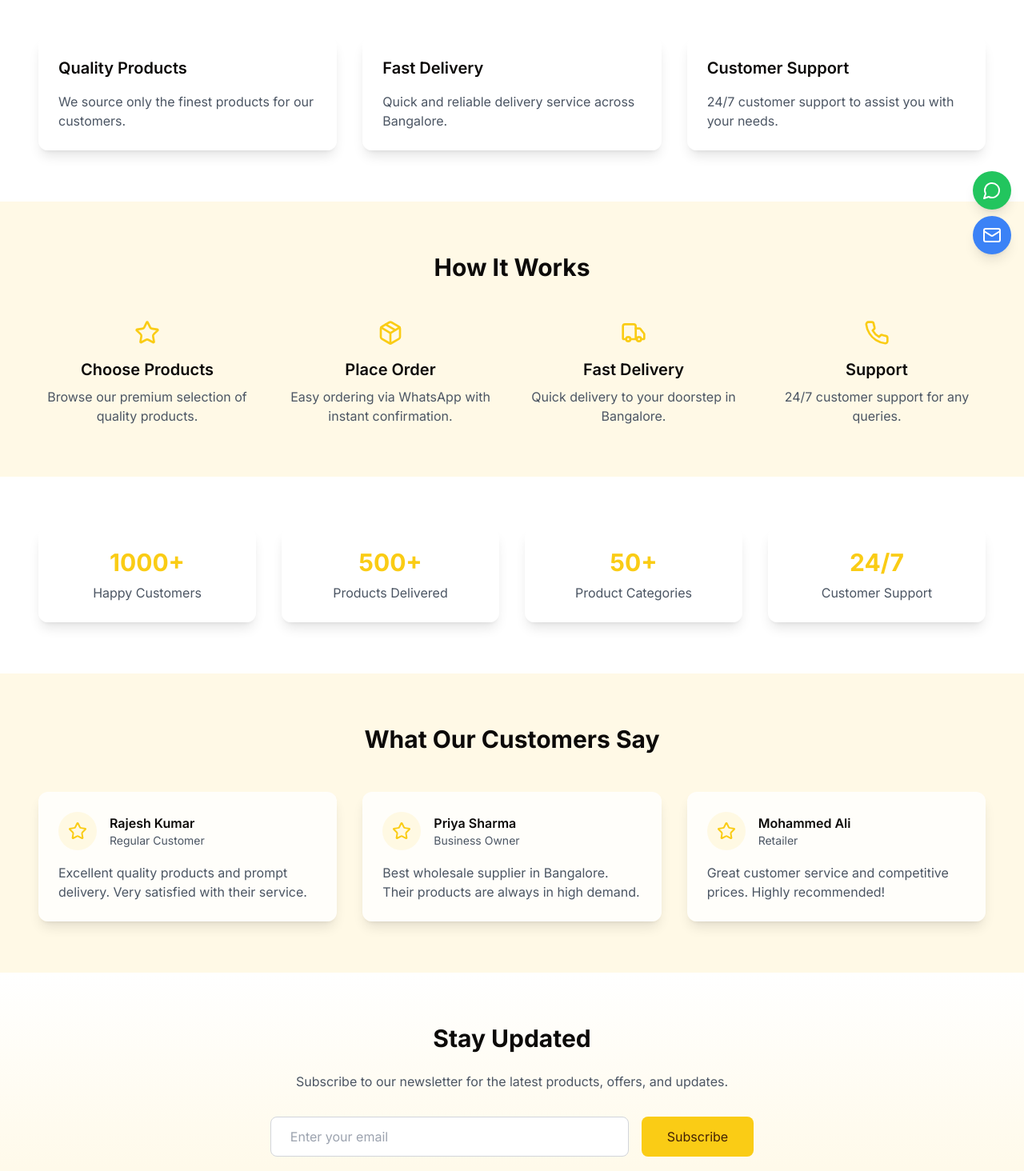
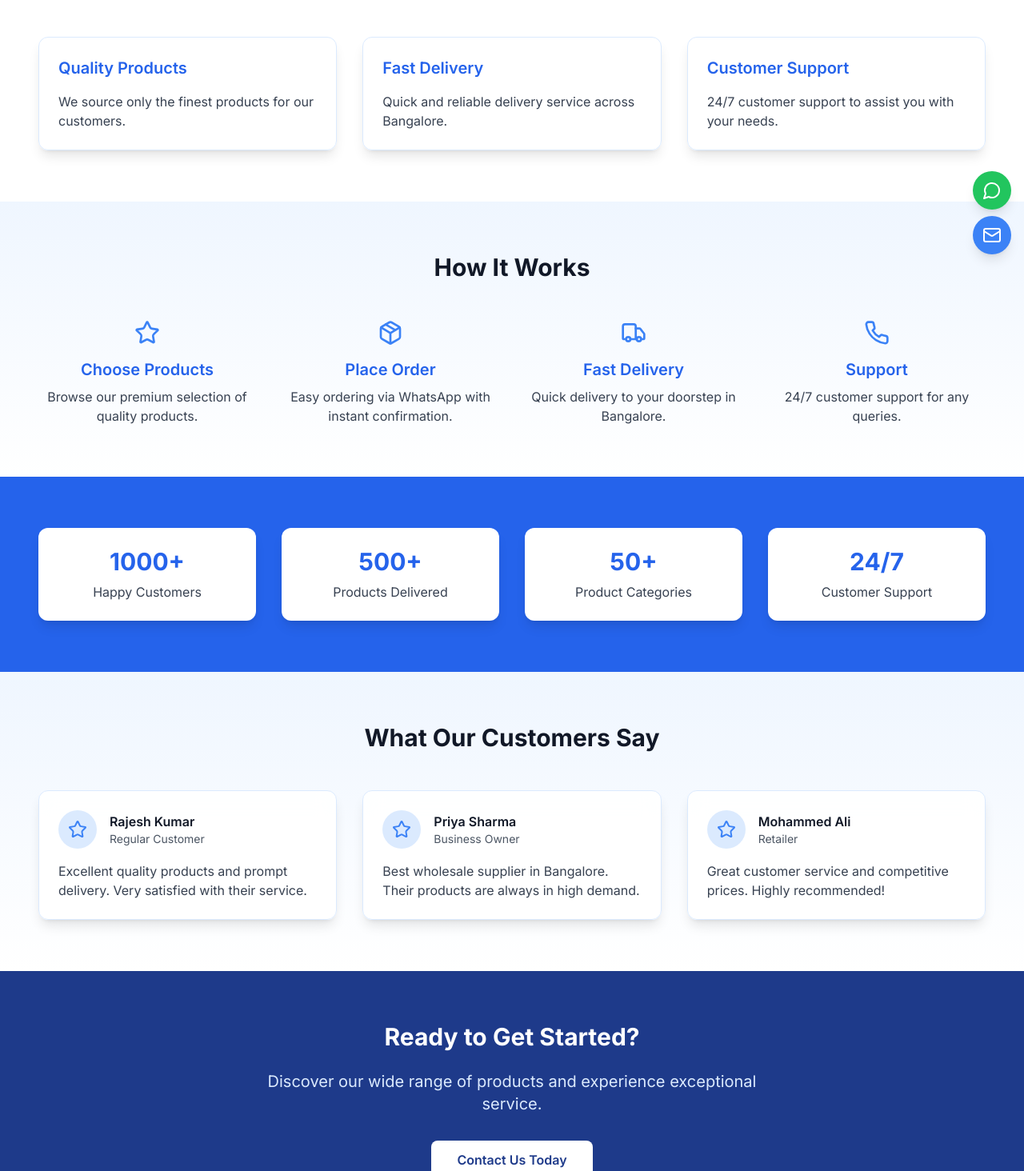
Before and after one commit to FRANNKENSTEINN/trader-space-hub, a React (Vite) app: page / in a window 1280 px wide. Shown: the part 466-1930 px from the top of the page at 80% size. Built offline with nearby package versions, Linux system fonts and the light colour scheme.

Commit message:
Update website styling and remove newsletter
Removed the newsletter section from the homepage.  Updated the website's styling to incorporate a flashy blue, white, and black theme.

```diff
--- a/src/index.css
+++ b/src/index.css
@@ -8,24 +8,24 @@
 @layer base {
   :root {
     --background: 0 0% 100%;
-    --foreground: 20 14.3% 4.1%;
+    --foreground: 222 47% 11%;
     --card: 0 0% 100%;
-    --card-foreground: 20 14.3% 4.1%;
+    --card-foreground: 222 47% 11%;
     --popover: 0 0% 100%;
-    --popover-foreground: 20 14.3% 4.1%;
-    --primary: 47.9 95.8% 53.1%;
-    --primary-foreground: 26 83.3% 14.1%;
-    --secondary: 60 4.8% 95.9%;
-    --secondary-foreground: 24 9.8% 10%;
-    --muted: 60 4.8% 95.9%;
-    --muted-foreground: 25 5.3% 44.7%;
-    --accent: 60 4.8% 95.9%;
-    --accent-foreground: 24 9.8% 10%;
+    --popover-foreground: 222 47% 11%;
+    --primary: 217 91% 60%;
+    --primary-foreground: 210 40% 98%;
+    --secondary: 210 40% 96.1%;
+    --secondary-foreground: 222 47% 11%;
+    --muted: 210 40% 96.1%;
+    --muted-foreground: 215 16% 47%;
+    --accent: 210 40% 96.1%;
+    --accent-foreground: 222 47% 11%;
     --destructive: 0 84.2% 60.2%;
-    --destructive-foreground: 60 9.1% 97.8%;
-    --border: 20 5.9% 90%;
-    --input: 20 5.9% 90%;
-    --ring: 20 14.3% 4.1%;
+    --destructive-foreground: 210 40% 98%;
+    --border: 214.3 31.8% 91.4%;
+    --input: 214.3 31.8% 91.4%;
+    --ring: 217 91% 60%;
     --radius: 0.75rem;
   }
 }
@@ -41,7 +41,7 @@
 }
 
 .glass-card {
-  @apply bg-white/80 backdrop-blur-md border border-white/20 shadow-lg;
+  @apply bg-white/90 backdrop-blur-md border border-blue-100 shadow-lg hover:shadow-blue-100/20;
 }
 
 .hover-scale {
@@ -49,5 +49,5 @@
 }
 
 .link-underline {
-  @apply relative after:absolute after:bottom-0 after:left-0 after:h-0.5 after:w-full after:origin-bottom-right after:scale-x-0 after:bg-primary after:transition-transform after:duration-300 hover:after:origin-bottom-left hover:after:scale-x-100;
+  @apply relative after:absolute after:bottom-0 after:left-0 after:h-0.5 after:w-full after:origin-bottom-right after:scale-x-0 after:bg-blue-500 after:transition-transform after:duration-300 hover:after:origin-bottom-left hover:after:scale-x-100;
 }
--- a/src/pages/Index.tsx
+++ b/src/pages/Index.tsx
@@ -11,18 +11,18 @@ const Index = () => {
       <Navbar />
 
       {/* Hero Section */}
-      <section className="pt-24 pb-12 px-4 bg-gradient-to-b from-gold-50 to-white">
+      <section className="pt-24 pb-12 px-4 bg-gradient-to-b from-blue-500 to-blue-600">
         <div className="container mx-auto text-center">
-          <h1 className="text-4xl md:text-6xl font-bold mb-6 animate-fade-in">
+          <h1 className="text-4xl md:text-6xl font-bold mb-6 animate-fade-in text-white">
             Welcome to SR Traders
           </h1>
-          <p className="text-xl text-gray-600 mb-8 max-w-2xl mx-auto animate-fade-in">
+          <p className="text-xl text-blue-100 mb-8 max-w-2xl mx-auto animate-fade-in">
             Your trusted partner for quality products and exceptional service in
             Bangalore
           </p>
           <Link
             to="/products"
-            className="inline-block px-8 py-3 bg-primary text-primary-foreground rounded-lg hover:bg-primary/90 transition-colors animate-fade-in"
+            className="inline-block px-8 py-3 bg-white text-blue-600 rounded-lg hover:bg-blue-50 transition-colors animate-fade-in font-semibold"
           >
             Explore Products
           </Link>
@@ -30,9 +30,9 @@ const Index = () => {
       </section>
 
       {/* Features Section */}
-      <section className="py-16 px-4">
+      <section className="py-16 px-4 bg-white">
         <div className="container mx-auto">
-          <h2 className="text-3xl font-bold text-center mb-12">
+          <h2 className="text-3xl font-bold text-center mb-12 text-gray-900">
             Why Choose SR Traders?
           </h2>
           <div className="grid grid-cols-1 md:grid-cols-3 gap-8">
@@ -57,8 +57,8 @@ const Index = () => {
                 key={index}
                 className="glass-card p-6 rounded-xl hover-scale"
               >
-                <h3 className="text-xl font-semibold mb-4">{feature.title}</h3>
-                <p className="text-gray-600">{feature.description}</p>
+                <h3 className="text-xl font-semibold mb-4 text-blue-600">{feature.title}</h3>
+                <p className="text-gray-700">{feature.description}</p>
               </div>
             ))}
           </div>
@@ -66,36 +66,36 @@ const Index = () => {
       </section>
 
       {/* Process Section */}
-      <section className="py-16 px-4 bg-gold-50">
+      <section className="py-16 px-4 bg-gradient-to-b from-blue-50 to-white">
         <div className="container mx-auto">
-          <h2 className="text-3xl font-bold text-center mb-12">How It Works</h2>
+          <h2 className="text-3xl font-bold text-center mb-12 text-gray-900">How It Works</h2>
           <div className="grid grid-cols-1 md:grid-cols-4 gap-8">
             {[
               {
-                icon: <Star className="h-8 w-8 text-primary mb-4" />,
+                icon: <Star className="h-8 w-8 text-blue-500 mb-4" />,
                 title: "Choose Products",
                 description: "Browse our premium selection of quality products.",
               },
               {
-                icon: <Package className="h-8 w-8 text-primary mb-4" />,
+                icon: <Package className="h-8 w-8 text-blue-500 mb-4" />,
                 title: "Place Order",
                 description: "Easy ordering via WhatsApp with instant confirmation.",
               },
               {
-                icon: <Truck className="h-8 w-8 text-primary mb-4" />,
+                icon: <Truck className="h-8 w-8 text-blue-500 mb-4" />,
                 title: "Fast Delivery",
                 description: "Quick delivery to your doorstep in Bangalore.",
               },
               {
-                icon: <Phone className="h-8 w-8 text-primary mb-4" />,
+                icon: <Phone className="h-8 w-8 text-blue-500 mb-4" />,
                 title: "Support",
                 description: "24/7 customer support for any queries.",
               },
             ].map((step, index) => (
               <div key={index} className="text-center">
                 <div className="flex justify-center">{step.icon}</div>
-                <h3 className="text-xl font-semibold mb-2">{step.title}</h3>
-                <p className="text-gray-600">{step.description}</p>
+                <h3 className="text-xl font-semibold mb-2 text-blue-600">{step.title}</h3>
+                <p className="text-gray-700">{step.description}</p>
               </div>
             ))}
           </div>
@@ -103,7 +103,7 @@ const Index = () => {
       </section>
 
       {/* Statistics Section */}
-      <section className="py-16 px-4">
+      <section className="py-16 px-4 bg-blue-600">
         <div className="container mx-auto">
           <div className="grid grid-cols-1 md:grid-cols-4 gap-8">
             {[
@@ -112,9 +112,9 @@ const Index = () => {
               { number: "50+", label: "Product Categories" },
               { number: "24/7", label: "Customer Support" },
             ].map((stat, index) => (
-              <div key={index} className="glass-card p-6 rounded-xl text-center">
-                <div className="text-3xl font-bold text-primary mb-2">{stat.number}</div>
-                <div className="text-gray-600">{stat.label}</div>
+              <div key={index} className="bg-white p-6 rounded-xl text-center shadow-lg hover:shadow-xl transition-shadow">
+                <div className="text-3xl font-bold text-blue-600 mb-2">{stat.number}</div>
+                <div className="text-gray-700">{stat.label}</div>
               </div>
             ))}
           </div>
@@ -122,9 +122,9 @@ const Index = () => {
       </section>
 
       {/* Testimonials Section */}
-      <section className="py-16 px-4 bg-gold-50">
+      <section className="py-16 px-4 bg-gradient-to-b from-blue-50 to-white">
         <div className="container mx-auto">
-          <h2 className="text-3xl font-bold text-center mb-12">What Our Customers Say</h2>
+          <h2 className="text-3xl font-bold text-center mb-12 text-gray-900">What Our Customers Say</h2>
           <div className="grid grid-cols-1 md:grid-cols-3 gap-8">
             {[
               {
@@ -145,51 +145,31 @@ const Index = () => {
             ].map((testimonial, index) => (
               <div key={index} className="glass-card p-6 rounded-xl">
                 <div className="flex items-center mb-4">
-                  <div className="w-12 h-12 bg-primary/10 rounded-full flex items-center justify-center">
-                    <Star className="h-6 w-6 text-primary" />
+                  <div className="w-12 h-12 bg-blue-100 rounded-full flex items-center justify-center">
+                    <Star className="h-6 w-6 text-blue-500" />
                   </div>
                   <div className="ml-4">
-                    <h3 className="font-semibold">{testimonial.name}</h3>
+                    <h3 className="font-semibold text-gray-900">{testimonial.name}</h3>
                     <p className="text-sm text-gray-600">{testimonial.role}</p>
                   </div>
                 </div>
-                <p className="text-gray-600">{testimonial.comment}</p>
+                <p className="text-gray-700">{testimonial.comment}</p>
               </div>
             ))}
           </div>
         </div>
       </section>
 
-      {/* Newsletter Section */}
-      <section className="py-16 px-4 bg-gradient-to-b from-white to-gold-50">
-        <div className="container mx-auto max-w-3xl text-center">
-          <h2 className="text-3xl font-bold mb-6">Stay Updated</h2>
-          <p className="text-gray-600 mb-8">
-            Subscribe to our newsletter for the latest products, offers, and updates.
-          </p>
-          <div className="flex flex-col sm:flex-row gap-4 justify-center">
-            <input
-              type="email"
-              placeholder="Enter your email"
-              className="px-6 py-3 rounded-lg border border-gray-300 focus:outline-none focus:ring-2 focus:ring-primary flex-grow max-w-md"
-            />
-            <button className="px-8 py-3 bg-primary text-primary-foreground rounded-lg hover:bg-primary/90 transition-colors">
-              Subscribe
-            </button>
-          </div>
-        </div>
-      </section>
-
       {/* CTA Section */}
-      <section className="py-16 px-4 bg-primary/5">
+      <section className="py-16 px-4 bg-blue-900 text-white">
         <div className="container mx-auto text-center">
           <h2 className="text-3xl font-bold mb-6">Ready to Get Started?</h2>
-          <p className="text-xl text-gray-600 mb-8 max-w-2xl mx-auto">
+          <p className="text-xl text-blue-100 mb-8 max-w-2xl mx-auto">
             Discover our wide range of products and experience exceptional service.
           </p>
           <Link
             to="/contact"
-            className="inline-block px-8 py-3 bg-primary text-primary-foreground rounded-lg hover:bg-primary/90 transition-colors"
+            className="inline-block px-8 py-3 bg-white text-blue-900 rounded-lg hover:bg-blue-50 transition-colors font-semibold"
           >
             Contact Us Today
           </Link>
```
